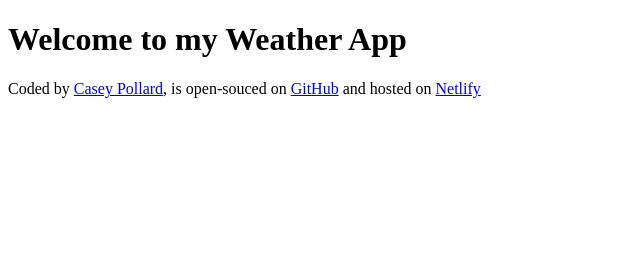
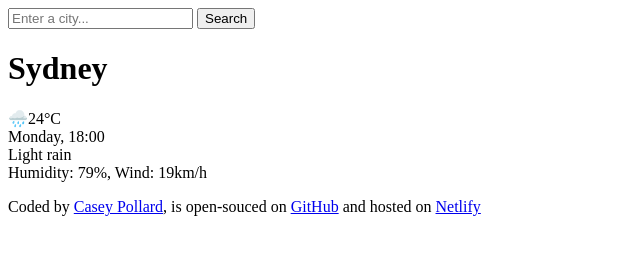
Before and after one commit to caseypollard/weather-app, a plain HTML site: page index.html in a window 1280 px wide. Shown: the whole page, without its empty margins (0-640 px from the left). Drawn offline with Linux system fonts and the light colour scheme.

Commit message:
Added to HTML file

```diff
--- a/index.html
+++ b/index.html
@@ -6,9 +6,25 @@
     <title>Weather App</title>
 </head>
 <body>
-    <header>
-        <h1>Welcome to my Weather App</h1>
-    </header>
+  <header>
+    <input type="search" placeholder="Enter a city..." required>
+    <input type="submit" value="Search">
+  </header>
+    <main>
+        <h1>Sydney</h1>
+        <p>
+          <div>
+            🌧️24°C
+          </div>
+          <div>
+            Monday, 18:00
+            <br />
+            Light rain
+            <br />
+            Humidity: 79%, Wind: 19km/h
+          </div>
+        </p>
+    </main>
     <footer>
       Coded by
         <a href="https://github.com/caseypollard" target="_blank">Casey Pollard</a>, is open-souced on
```
